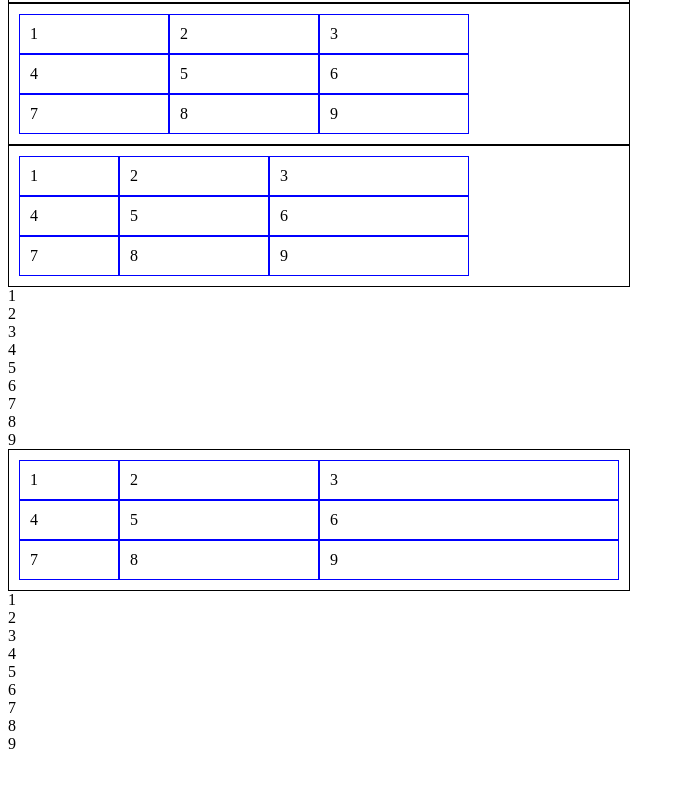
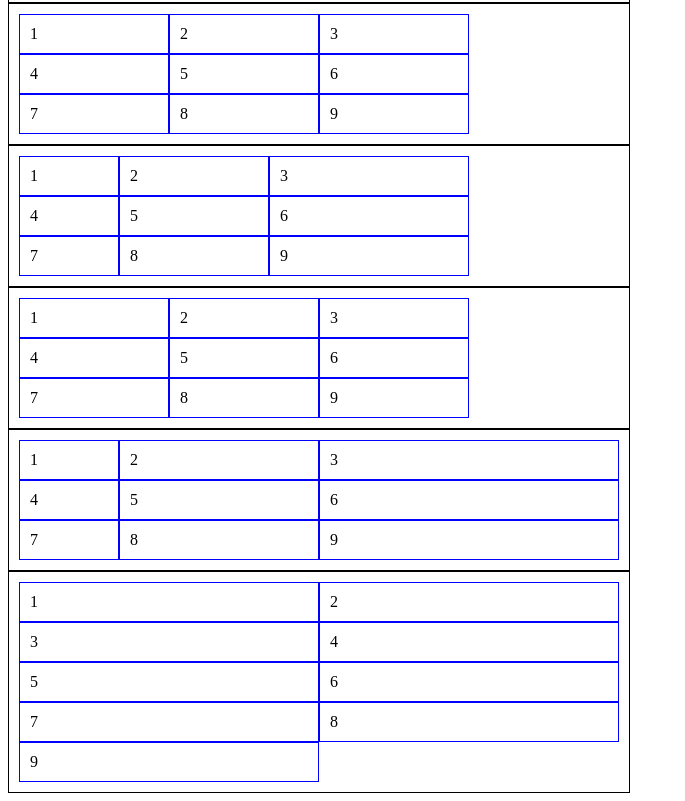
Before and after one commit to elizatim777/grid, a plain HTML site: page index.html in a window 1280 px wide. Shown: the part 575-1376 px from the top of the page, without its empty margins (0-685 px from the left). Before the commit the page ends 1336 px from the top, so only its background shows below. Drawn offline with Linux system fonts and the light colour scheme.

Commit message:
vosmoe vse

```diff
--- a/style.css
+++ b/style.css
@@ -76,6 +76,19 @@
     border: 1px solid blue;
 }
 
+#u1 {
+    display: grid;
+    grid-template-columns: 150px 150px 150px;
+    border: 1px solid black;
+    padding: 10px;
+    width: 600px;
+}
+
+#u2 {
+    padding: 10px;
+    border: 1px solid blue;
+}
+
 #i1 {
     display: grid;
     grid-template-columns: 1fr 2fr 3fr;
@@ -88,3 +101,16 @@
     padding: 10px;
     border: 1px solid blue;
 }
+
+#o1 {
+    display: grid;
+    grid-template-columns: 1fr 1fr;
+    border: 1px solid black;
+    padding: 10px;
+    width: 600px;
+}
+
+#o2 {
+    padding: 10px;
+    border: 1px solid blue;
+}
```
